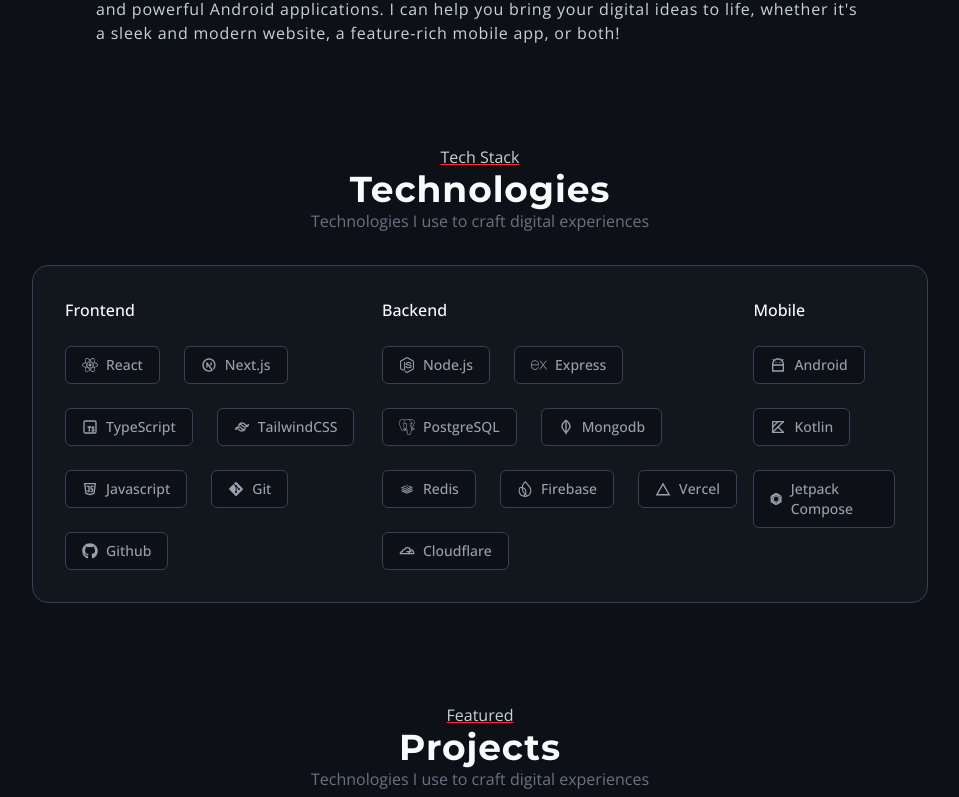
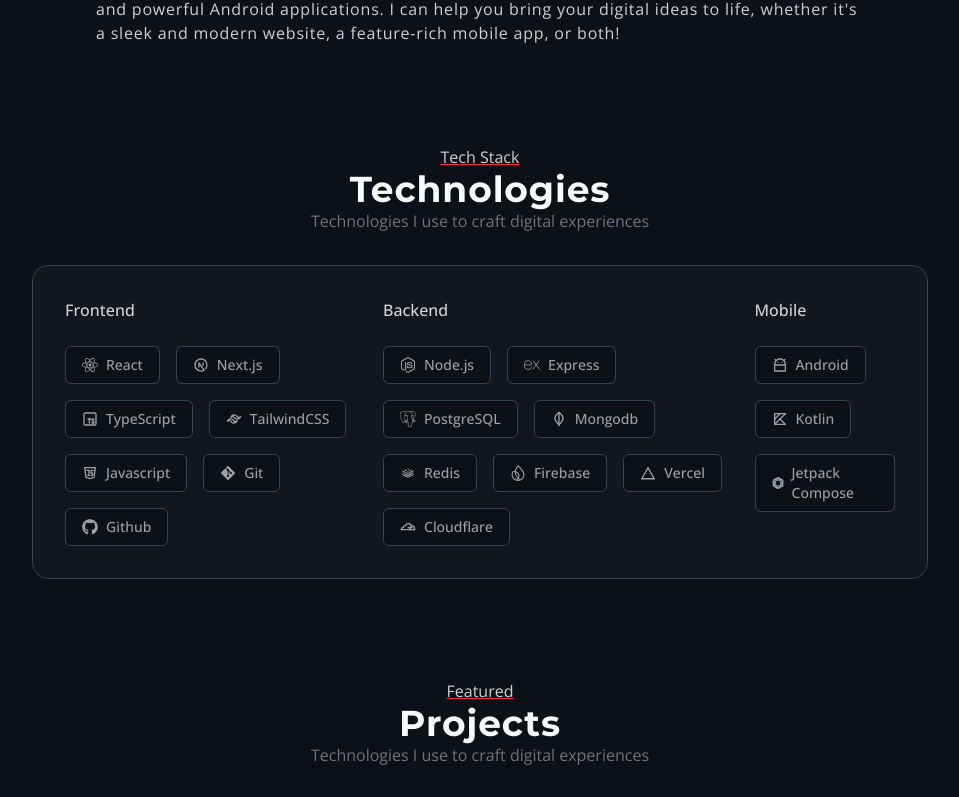
Before and after one commit to sohez/sohez.github.io, a Next.js app: page / in a window 1280 px wide. Shown: the part 640-1437 px from the top of the page, without its empty margins (160-1119 px from the left). Built offline with nearby package versions, Linux system fonts and the light colour scheme.

Commit message:
chore: style fix

```diff
--- a/src/app/components/home/Skills.tsx
+++ b/src/app/components/home/Skills.tsx
@@ -17,6 +17,7 @@
 import { FaGithub } from "react-icons/fa";
 import { RiVercelLine } from "react-icons/ri";
 import { TbBrandCloudflare } from "react-icons/tb";
+import SectionHeader from "../ui/SectionHeader";
 
 export interface SkillItem {
   name: string;
@@ -68,19 +69,13 @@
   return (
     <section className="w-full mt-25 px-6">
       <div className="max-w-7xl mx-auto flex flex-col gap-2 justify-center items-center">
-        <div className="text-center flex flex-col justify-center items-center">
-          <span className="underline decoration-1 decoration-red-500">
-            Tech Stack
-          </span>
-          <h2 className="font-display tracking-wide text-4xl font-bold text-gray-50">
-            Technologies
-          </h2>
-          <p className="text-gray-500">
-            Technologies I use to craft digital experiences
-          </p>
-        </div>
+        <SectionHeader
+        title="Technologies"
+        description="Technologies I use to craft digital experiences"
+        subtitle="Tech Stack"
+        />
         <div className="max-w-4xl">
-          <div className="mt-6 flex flex-col md:flex-row  w-full gap-4 border border-gray-700 text-gray-300 backdrop-blur-3xl bg-[#161B22]/70 p-8 rounded-2xl">
+          <div className="mt-6 flex flex-col md:flex-row w-full gap-6 border border-gray-700 text-gray-300 backdrop-blur-3xl bg-[#161B22]/70 p-8 rounded-2xl">
             {skillsData.map((skill) => (
               <SkillsCard key={skill.title} group={skill} />
             ))}
@@ -96,9 +91,9 @@
 const SkillsCard = ({ group }: { group: SkillGroup }) => {
   return (
     <div key={group.title}>
-      <h2 className="font-medium text-white pb-2 mb-4">{group.title}</h2>
+      <h2 className="font-medium pb-2 mb-4">{group.title}</h2>
 
-      <div className="flex flex-wrap gap-6 justify-start items-center">
+      <div className="flex flex-wrap gap-2 md:gap-4 justify-start items-center">
         {group.skills.map((skill) => (
           <div
             key={skill.name}
```
